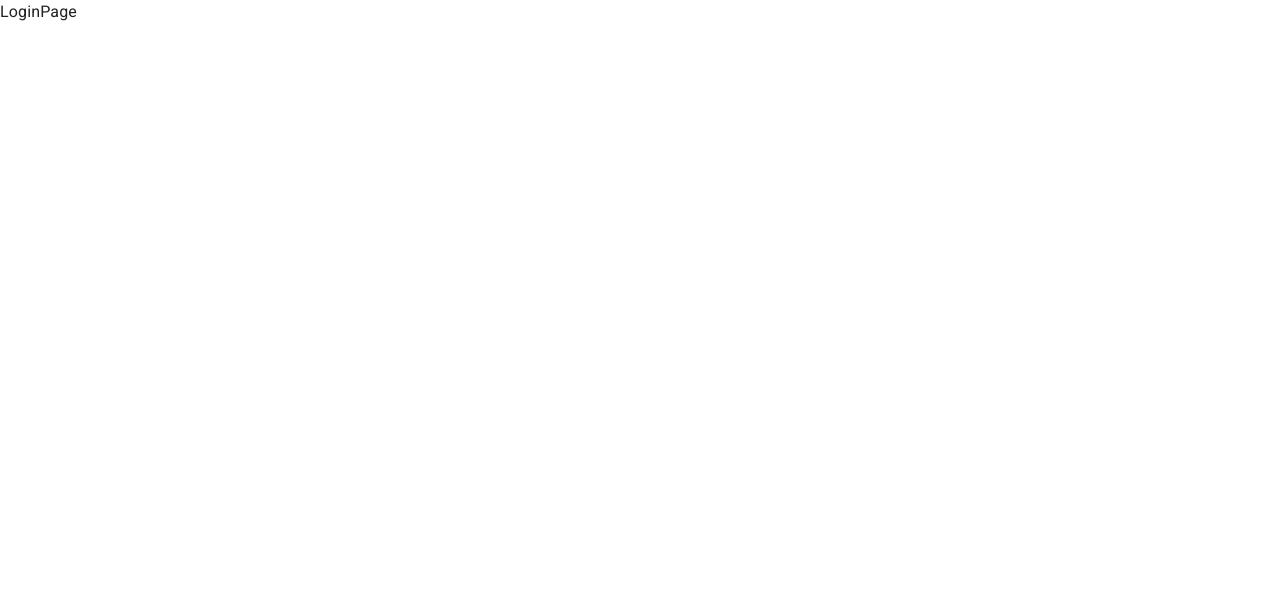
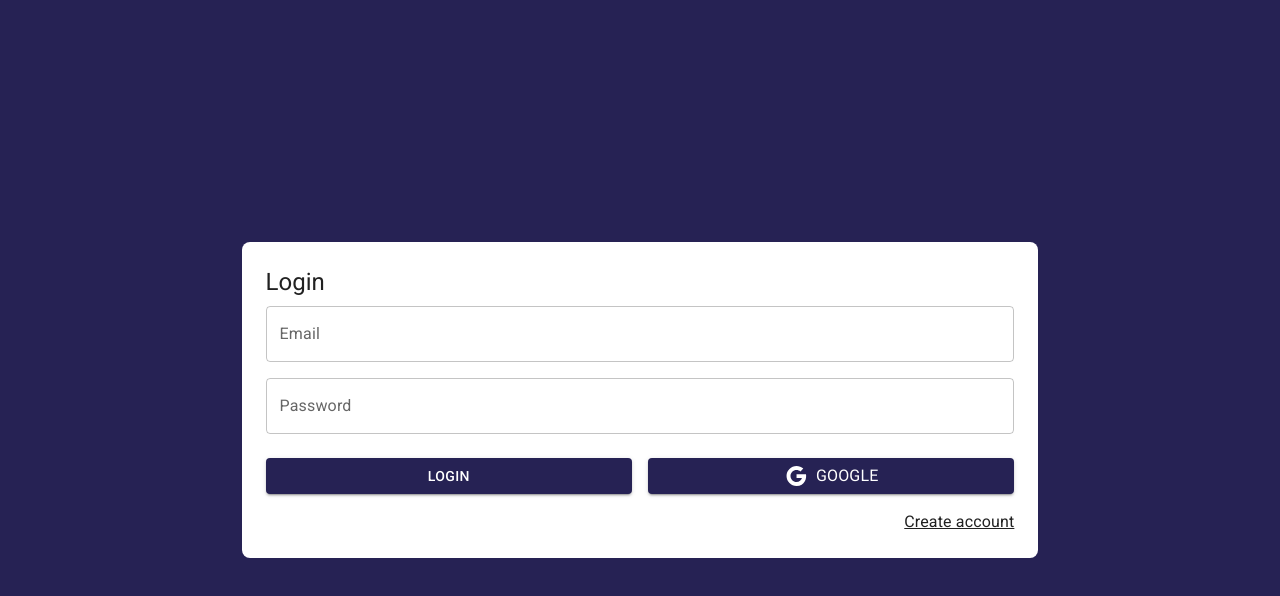
Before and after one commit to physiodevapp/react-zero-to-expert, a React (Vite) app in the folder 08-journal-app/: page /auth/login in a window 1280 px wide. Shown: the top 596 px of the page. Built offline with nearby package versions, Linux system fonts and the light colour scheme.

Commit message:
LoginPage styles

```diff
--- a/08-journal-app/src/auth/pages/LoginPage.jsx
+++ b/08-journal-app/src/auth/pages/LoginPage.jsx
@@ -1,7 +1,76 @@
-  import React from 'react'
+import React from "react";
+import { Link as RouterLink } from 'react-router-dom'
+import { Google } from "@mui/icons-material";
+import { Button, Grid, Link, TextField, Typography } from "@mui/material";
 
-  export const LoginPage = () => {
-    return (
-      <div>LoginPage</div>
-    )
-  }
+
+export const LoginPage = () => {
+  return (
+    <>
+      <Grid
+        container
+        spacing={0}
+        direction={"column"}
+        alignItems={"center"}
+        justifyContent={"center"}
+        sx={{ minHeight: "100vh", backgroundColor: "primary.main", padding: 4 }}
+      >
+        <Grid
+          item
+          className="box-shadow"
+          xs={3}
+          sx={{ backgroundColor: "white", padding: 3, borderRadius: 2 }}
+        >
+          <Typography variant="h5" sx={{ mb: 1 }}>
+            Login
+          </Typography>
+
+          <form>
+            <Grid container>
+              <Grid item xs={12}>
+                <TextField
+                  label="Email"
+                  type="email"
+                  placeholder="mail@example.org"
+                  fullWidth
+                />
+              </Grid>
+
+              <Grid item xs={12} sx={{ mt: 2 }}>
+                <TextField
+                  label="Password"
+                  type="password"
+                  placeholder="1234abcd."
+                  fullWidth
+                />
+              </Grid>
+
+              <Grid container spacing={2} sx={{ mt: 1, mb: 2 }}>
+                <Grid item xs={12} sm={6}>
+                  <Button variant="contained" fullWidth>
+                    Login
+                  </Button>
+                </Grid>
+                <Grid item xs={12} sm={6}>
+                  <Button variant="contained" fullWidth>
+                    <Google />
+                    <Typography sx={{ ml: 1 }}>Google</Typography>
+                  </Button>
+                </Grid>
+              </Grid>
+
+              <Grid
+                container
+                direction={'row'}
+                justifyContent={'end'}
+              >
+                <Link component={RouterLink} color='inherit' to={'/auth/register'}>Create account</Link>
+              </Grid>
+
+            </Grid>
+          </form>
+        </Grid>
+      </Grid>
+    </>
+  );
+};
--- a/08-journal-app/src/theme/purpleTheme.js
+++ b/08-journal-app/src/theme/purpleTheme.js
@@ -4,7 +4,7 @@
 export const purpleTheme = createTheme({
   palette: {
     primary: {
-      main: '#222624'
+      main: '#262254'
     },
     secondary: {
       main: '#543884'
```
